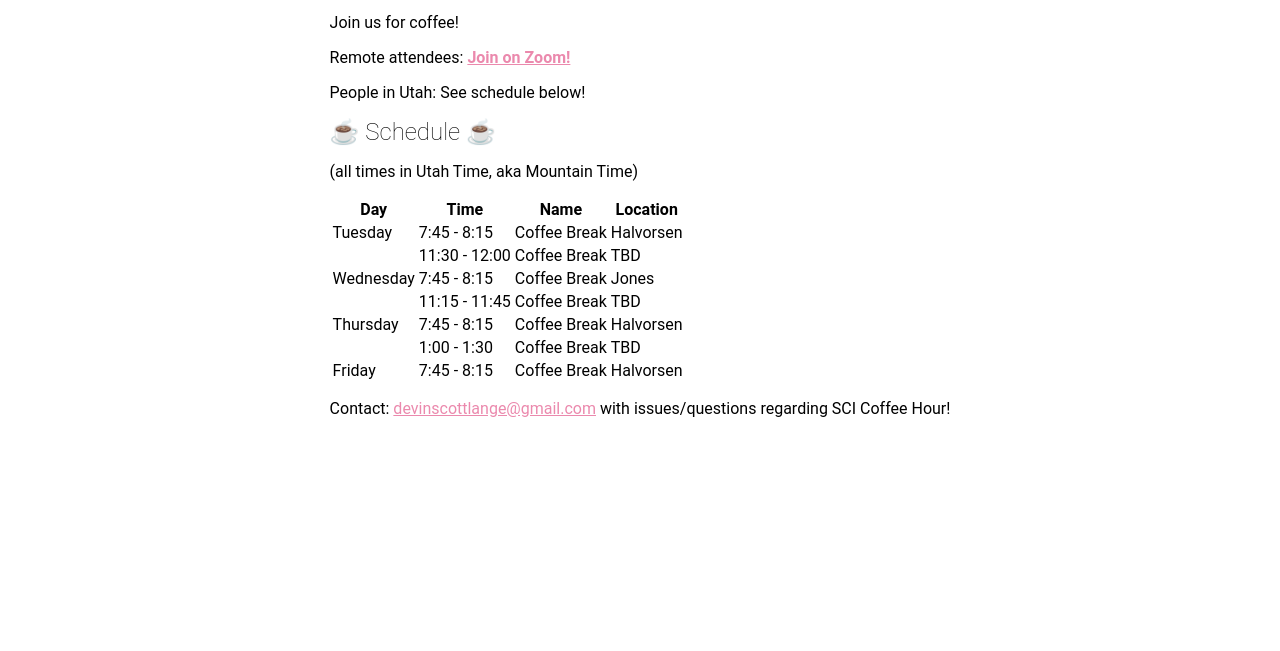
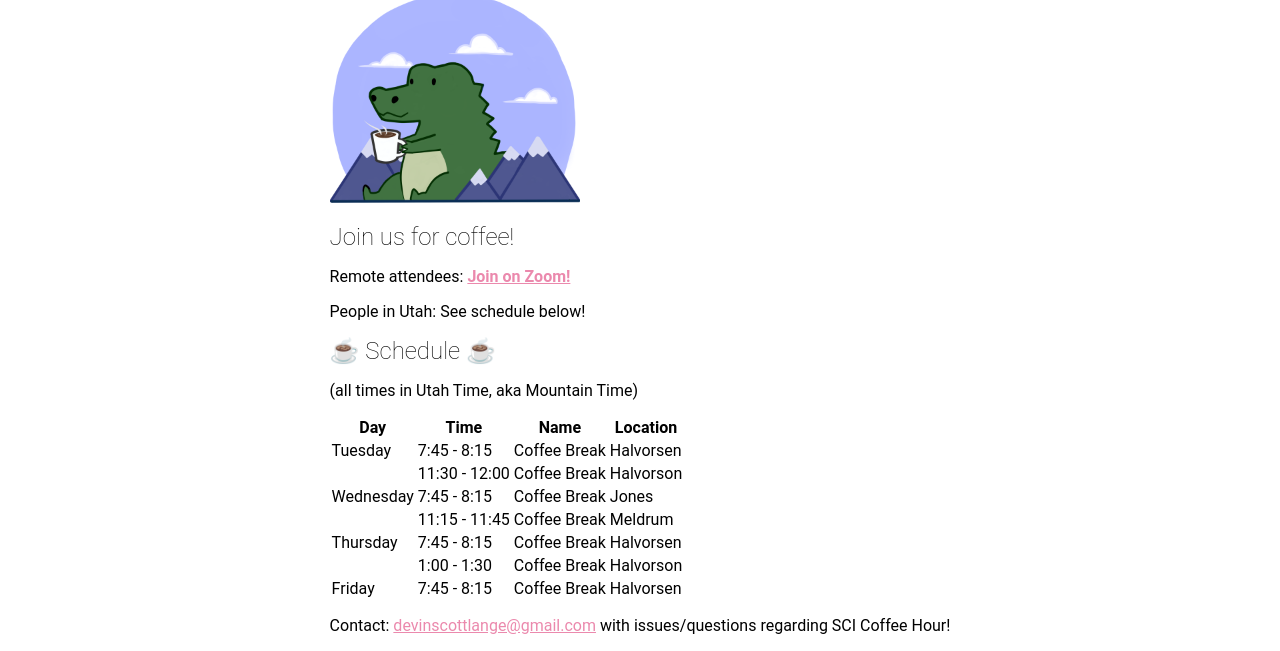
Before and after one commit to mcnuttandrew/vis24-utah-satellite, an Eleventy site: page src/coffee.md in a window 1280 px wide. Shown: the part 290-941 px from the top of the page. Before the commit the page ends 800 px from the top, so only its background shows below. Built offline with nearby package versions, Linux system fonts and the light colour scheme; Eleventy itself is replaced by a stand-in of ours; files that its build step writes are made by us from their sources; a web font is replaced by a local one.

Commit message:
Cofffee, update rooms, tweak table style, add gator cartoon (#4)
* rooms w/ new times confirmed

* tweak border style

* add cute gator cartoon

```diff
--- a/src/coffee.md
+++ b/src/coffee.md
@@ -5,11 +5,12 @@ layout: "base.html"
 
 [![VIS24 Logo](/assets/logo.png)](/)
 
+
 # ☕ University of Utah / SCI Satellite ☕
 
-## Hybrid Coffee Break
+<img style="width: 250px" alt="Alligator in mountains drinking coffee" src="/assets/gator_coffee_mountains.png" />
 
-Join us for coffee!
+## Join us for coffee!
 
 Remote attendees: [**Join on Zoom!**](https://utah.zoom.us/j/92719330333)
 
@@ -22,11 +23,11 @@ People in Utah: See schedule below!
 | Day       | Time         | Name         | Location  |
 | --------- | ------------ | ------------ | --------- |
 | Tuesday   | 7:45 - 8:15  | Coffee Break | Halvorsen |
-|           | 11:30 - 12:00| Coffee Break | TBD       |
+|           | 11:30 - 12:00| Coffee Break | Halvorson |
 | Wednesday | 7:45 - 8:15  | Coffee Break | Jones     |
-|           | 11:15 - 11:45| Coffee Break | TBD       |
+|           | 11:15 - 11:45| Coffee Break | Meldrum   |
 | Thursday  | 7:45 - 8:15  | Coffee Break | Halvorsen |
-|           | 1:00 - 1:30  | Coffee Break | TBD       |
+|           | 1:00 - 1:30  | Coffee Break | Halvorson |
 | Friday    | 7:45 - 8:15  | Coffee Break | Halvorsen |
 
 Contact: [devinscottlange@gmail.com](mailto:devinscottlange@gmail.com) with issues/questions regarding SCI Coffee Hour!
--- a/src/style.css
+++ b/src/style.css
@@ -60,3 +60,15 @@ main {
         width: 100%;
     }
 }
+
+table {
+    border-collapse: collapse;
+}
+
+
+
+table td, table th {
+    padding: 2px 2px;
+}
+
+tr:hover {background-color: #d7d7d7;}
```
Also changed, not shown: src/index.md (+3 -3 lines), .eleventy.js, src/assets/gator_coffee_mountains.png (added).
